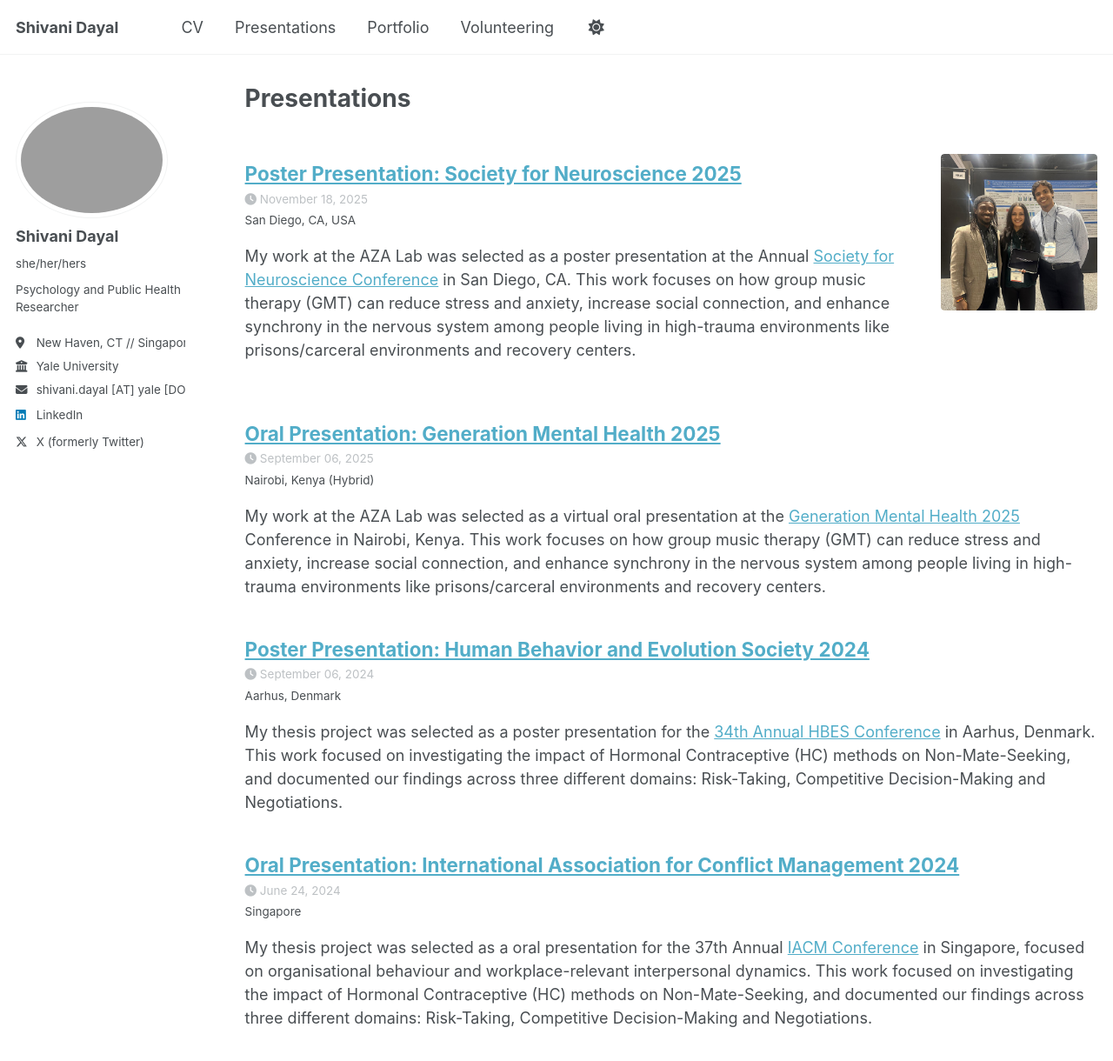
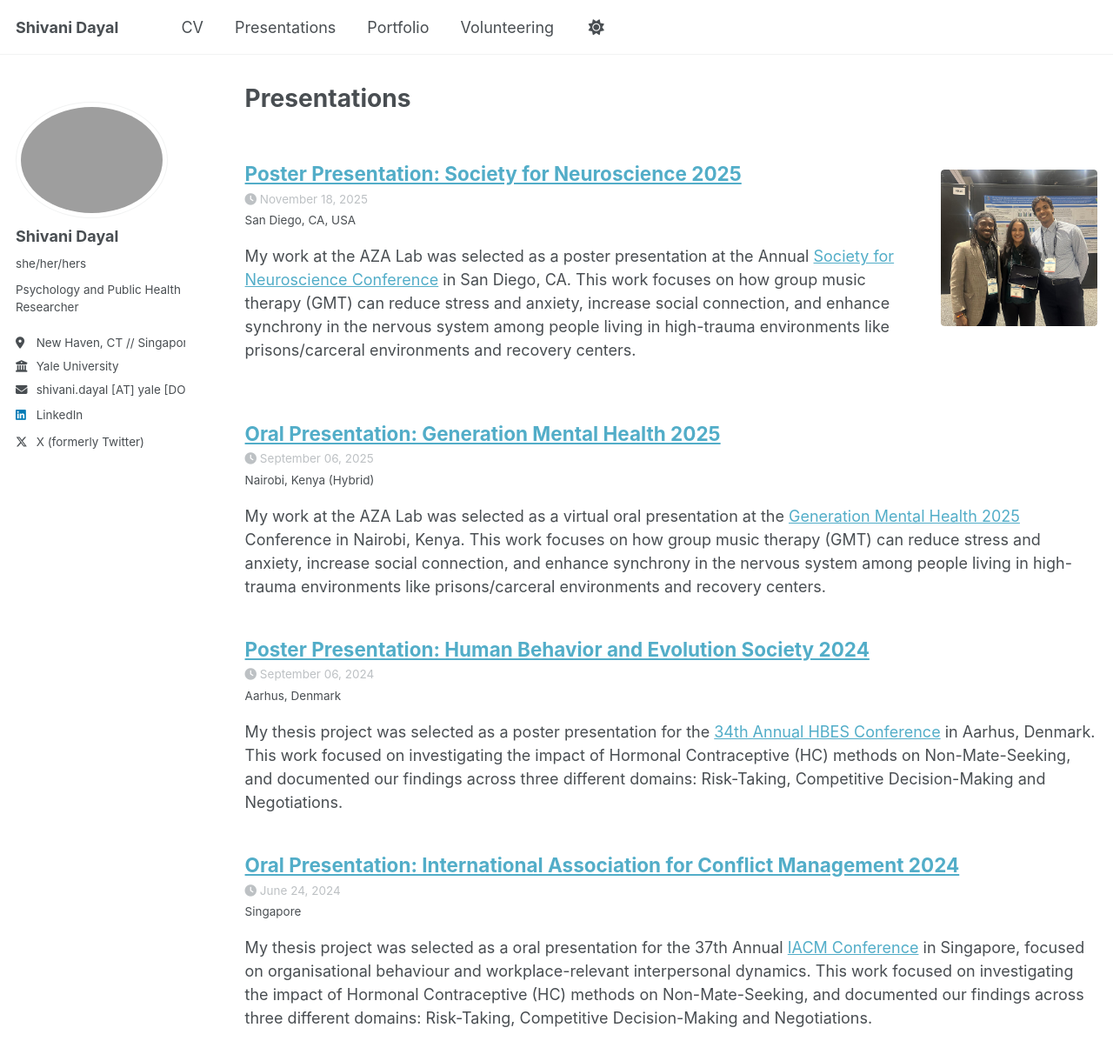
Before and after one commit to sdayal21/sdayal21.github.io, a Jekyll site: the page built from _pages/talks.html, in a window 1280 px wide and 1400 px high. Shown: the top 1220 px of the window at 87% size. Built offline with Jekyll 4.4.1, drawn with Linux system fonts in a browser that asks for light colours; a script that is not in the unit is left out.

Commit message:
further edits to positions

```diff
--- a/_sass/layout/_archive.scss
+++ b/_sass/layout/_archive.scss
@@ -136,19 +136,19 @@
       height: 120px;
       order: 2; // Place thumbnail on the right
       align-self: flex-start; // Align to top of content
-      margin-top: 1em; // Move down a bit
+      margin-top: 2em; // Move down a bit
     }
 
     @include breakpoint($medium) {
       width: 150px;
       height: 150px;
-      margin-top: 1.5em;
+      margin-top: 2.5em;
     }
 
     @include breakpoint($large) {
       width: 180px;
       height: 180px;
-      margin-top: 2em;
+      margin-top: 3em;
     }
 
     img {
```
